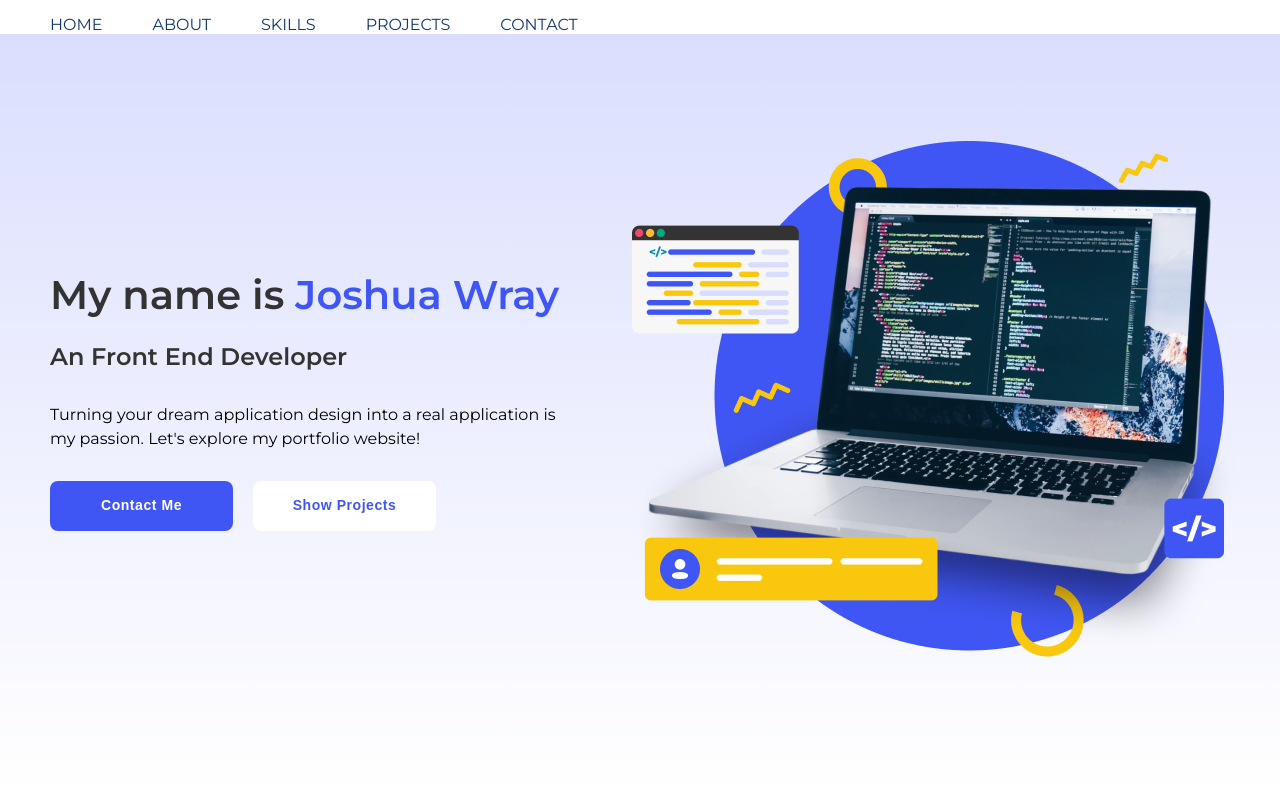
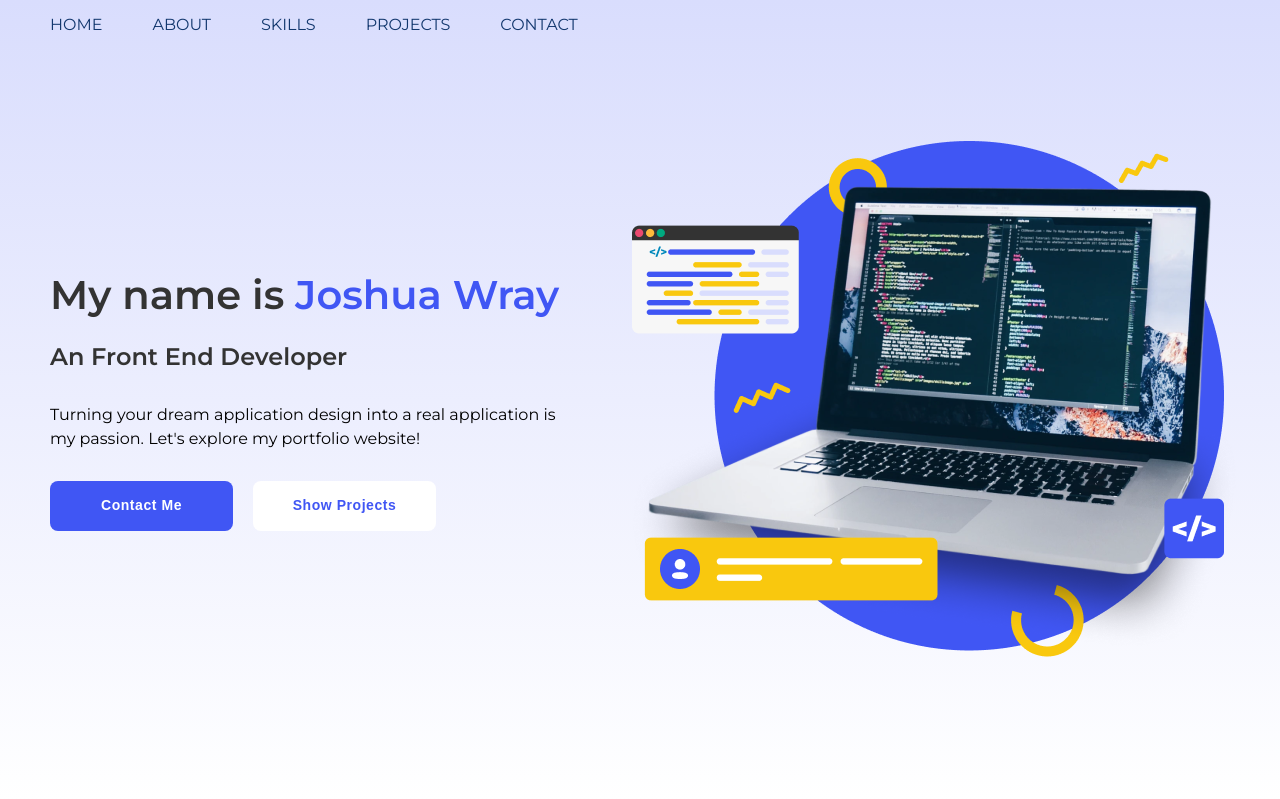
Before and after one commit to JoshuaWray11/Portfolio_site, a PHP site: page / in a window 1280 px wide. Shown: the top 799 px of the page. Run offline with PHP 8.4, Linux system fonts and the light colour scheme; some libraries are stand-ins or nearby versions.

Commit message:
first commit

```diff
--- a/css/style.css
+++ b/css/style.css
@@ -33,7 +33,7 @@ body {
     display: flex;
     flex-direction: column;
     position: fixed;
-    background-color: white;
+    background-color: rgb(0, 0, 0, 0);
     width: 100%;
 
 }
```
Also changed, not shown: app.js (line endings or trailing spaces), 1 other file.
